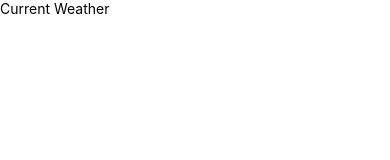
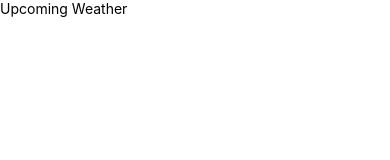
Before and after one commit to k-kenney/WeatherApp, a React Native app: screen / in a window 390 px wide. Shown: the top 160 px of the page. Built offline with nearby package versions, Linux system fonts and the light colour scheme.

Commit message:
created upcoming weather page

```diff
--- a/App.js
+++ b/App.js
@@ -1,14 +1,21 @@
-import React from "react";
-import { View, Text, SafeAreaView } from "react-native";
+import React from 'react';
+import { View, StyleSheet } from 'react-native';
+import CurrentWeather from './src/components/CurrentWeather';
+import UpcomingWeather from './src/components/UpcomingWeather';
 
 const App = () => {
+
   return (
-    <SafeAreaView>
-      <View>
-        <Text>Current Weather</Text>
-      </View>
-    </SafeAreaView>
-  );
-};
+    <View style={styles.container}>
+      {/* <CurrentWeather /> */}
+      <UpcomingWeather />
+    </View>
+  )
+}
 
-export default App;
+const styles = StyleSheet.create({
+  container: {
+    flex: 1,
+  }
+})
+export default App
--- /dev/null
+++ b/src/components/CurrentWeather.js
@@ -0,0 +1,64 @@
+import React from "react";
+import { View, Text, SafeAreaView, StyleSheet } from "react-native";
+import { Feather } from '@expo/vector-icons';
+
+const CurrentWeather = () => {
+  return (
+    <SafeAreaView style={styles.wrapper}>
+      <View style={styles.container}><Feather name="sun" size={100} color="black" />
+
+        <Text style={styles.temp}>6</Text>
+        <Text style={styles.feels}>Feels like 5</Text>
+        <View style={styles.highLowWrapper}>
+          <Text style={styles.highLow}>High: 8 </Text>
+          <Text style={styles.highLow}>Low: 6</Text>
+        </View>
+      </View>
+      <View style={styles.bodyWrapper}>
+        <Text style={styles.description}>It's sunny</Text>
+        <Text style={styles.message}>It's perfect t-shirt weather</Text>
+      </View>
+    </SafeAreaView>
+  );
+};
+
+const styles = StyleSheet.create({
+  container: {
+    flex: 1,
+    alignItems: "center",
+    justifyContent: 'center',
+  },
+  wrapper: {
+    backgroundColor: "pink",
+    flex: 1,
+  },
+  temp: {
+    color: "black",
+    fontSize: 48,
+  },
+  feels: {
+    fontSize: 30,
+    color: "black",
+  },
+  highLow: {
+    color: "black",
+    fontSize: 20,
+  },
+  highLowWrapper: {
+    flexDirection: "row",
+  },
+  bodyWrapper: {
+    justifyContent: "flex-end",
+    alignItems: "flex-start",
+    paddingLeft: 25,
+    marginBottom: 40
+  },
+  description: {
+    fontSize: 48,
+  },
+  message: {
+    fontSize: 30,
+  }
+});
+
+export default CurrentWeather;
--- /dev/null
+++ b/src/components/UpcomingWeather.js
@@ -0,0 +1,18 @@
+import { View, Text, SafeAreaView, StyleSheet } from 'react-native'
+import React from 'react'
+
+const UpcomingWeather = () => {
+  return (
+    <SafeAreaView style={styles.container}>
+      <Text>Upcoming Weather</Text>
+    </SafeAreaView>
+  )
+}
+
+const styles = StyleSheet. create({
+    container: {
+        flex: 1,
+    }
+})
+
+export default UpcomingWeather
```
